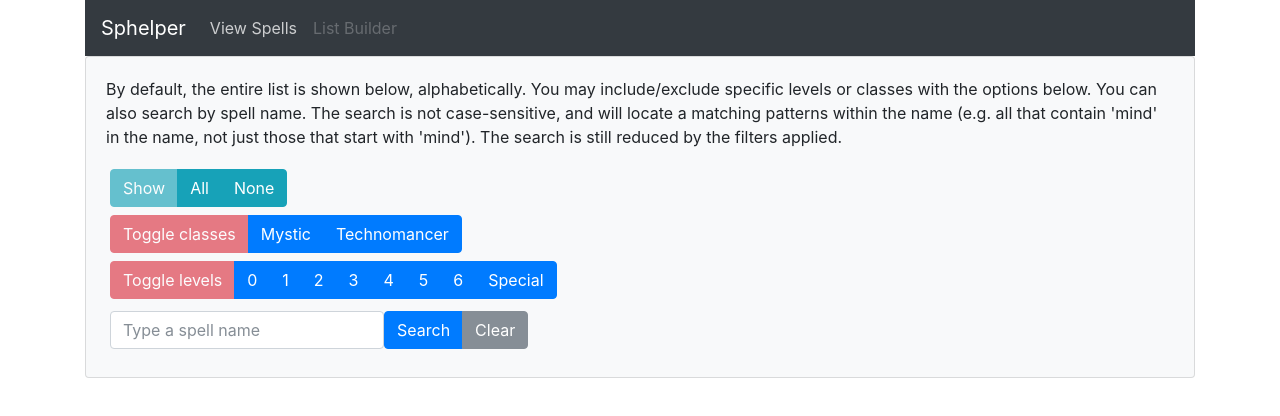
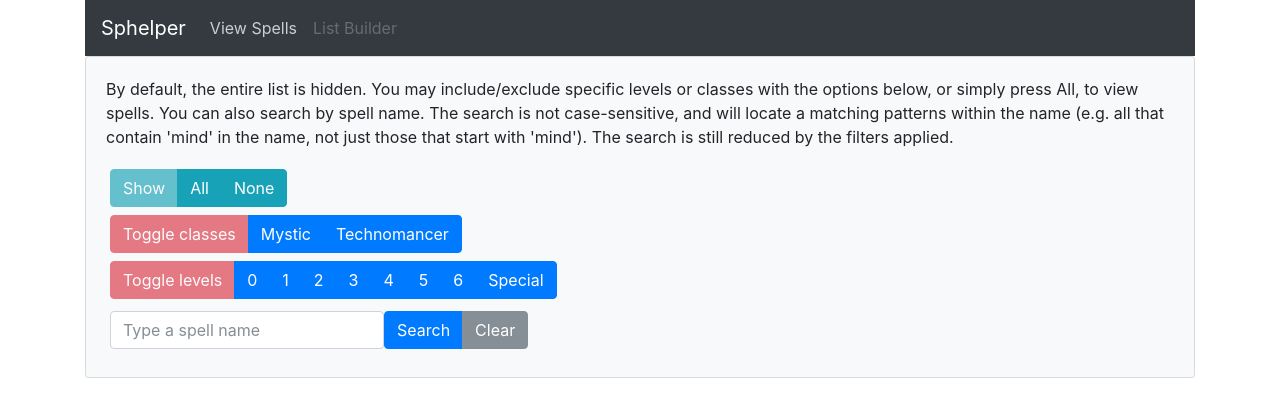
Before and after one commit to Hectate/sphelper, a website: page index.html in a window 1280 px wide. Both pictures are taken after a click on the item "View Spells". Drawn offline with Linux system fonts and the light colour scheme.

Commit message:
Clarity on instructions

```diff
--- a/index.html
+++ b/index.html
@@ -41,7 +41,7 @@
         </b-jumbotron>
         <div v-if="page == 'list'">
           <b-card bg-variant="light">
-          <p>By default, the entire list is shown below, alphabetically. You may include/exclude specific levels or classes with the options below. You can also search by spell name. The search is not case-sensitive, and will locate a matching patterns within the name (e.g. all that contain 'mind' in the name, not just those that start with 'mind'). The search is still reduced by the filters applied.</p>
+          <p>By default, the entire list is hidden. You may include/exclude specific levels or classes with the options below, or simply press All, to view spells. You can also search by spell name. The search is not case-sensitive, and will locate a matching patterns within the name (e.g. all that contain 'mind' in the name, not just those that start with 'mind'). The search is still reduced by the filters applied.</p>
             <b-list-group>
             <b-list-item class="p-1"><b-button-group>
               <b-button disabled variant="info">Show</b-button>
```
